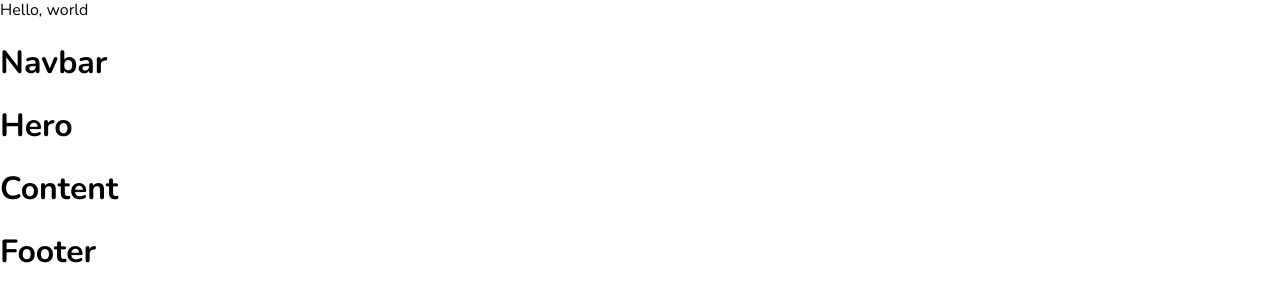
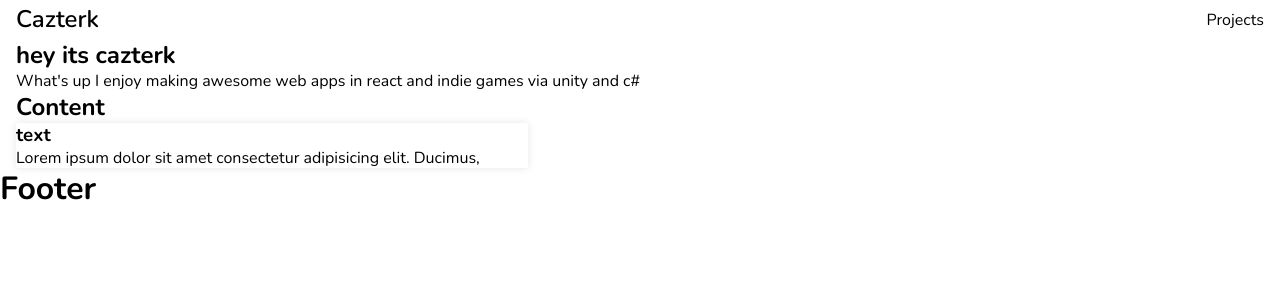
Before and after one commit to cazterk/landing-page-v0.2, a Gatsby site: page / in a window 1280 px wide. Built offline with nearby package versions, Linux system fonts and the light colour scheme; Gatsby itself is replaced by a stand-in of ours.

Commit message:
scaffolded nav and content section

```diff
--- a/src/assets/scss/_global.scss
+++ b/src/assets/scss/_global.scss
@@ -16,3 +16,10 @@ body {
   padding: 0;
   background-color: #fff;
 }
+
+h1,
+h2,
+h3,
+p {
+  margin: 0;
+}
--- /dev/null
+++ b/src/assets/scss/content.scss
@@ -0,0 +1,17 @@
+.content {
+  padding: 0 1em;
+
+  .card {
+    display: flex;
+    flex-direction: column;
+    cursor: pointer;
+    flex: 1 0 19em;
+    max-width: 32em;
+    overflow: hidden;
+    border-radius: 2px;
+    background: white;
+    color: black;
+    box-shadow: 0 0 8px 0 rgb(0 0 0 / 10%);
+    font-size: 1rem;
+  }
+}
--- /dev/null
+++ b/src/assets/scss/hero.scss
@@ -0,0 +1,5 @@
+@import "global";
+
+.hero {
+  padding: 0 1em;
+}
--- /dev/null
+++ b/src/assets/scss/navbar.scss
@@ -0,0 +1,25 @@
+@import "global";
+
+.navbar {
+  display: flex;
+  justify-content: space-between;
+  align-items: center;
+  height: 5vh;
+  padding: 1em;
+
+  &__logo {
+    a {
+      color: inherit;
+      text-decoration: none;
+      font-weight: 600;
+      font-size: 1.5em;
+    }
+  }
+
+  &__menu {
+    a {
+      color: inherit;
+      text-decoration: none;
+    }
+  }
+}
--- a/src/components/content.js
+++ b/src/components/content.js
@@ -1,9 +1,22 @@
 import React from "react";
+import "../assets/scss/content.scss";
 
 export default function Content() {
   return (
     <div>
-      <h1>Content</h1>
+      <div className="content">
+        <div className="content__title">
+          <h2>Content</h2>
+          <div className="card">
+            <div className="card__title">
+              <h3>text</h3>
+            </div>
+            <div className="card__excerpt">
+              Lorem ipsum dolor sit amet consectetur adipisicing elit. Ducimus,
+            </div>
+          </div>
+        </div>
+      </div>
     </div>
   );
 }
--- a/src/components/hero.js
+++ b/src/components/hero.js
@@ -1,9 +1,18 @@
 import React from "react";
+import "../assets/scss/hero.scss";
 
 export default function Hero() {
   return (
     <div>
-      <h1>Hero</h1>
+      <div className="hero">
+        <h2 className="hero__title">
+          hey its <span>cazterk</span>
+        </h2>
+        <p className="hero__para">
+          What's up I enjoy making awesome web apps in react and indie games via
+          unity and c#
+        </p>
+      </div>
     </div>
   );
 }
--- a/src/components/navbar.js
+++ b/src/components/navbar.js
@@ -1,9 +1,20 @@
 import React from "react";
+import "../assets/scss/navbar.scss";
 
 export default function Navbar() {
   return (
     <div>
-      <h1>Navbar</h1>
+      <div className="navbar">
+        <div className="navbar__logo">
+          <a href="#">Cazterk</a>
+        </div>
+        <div className="navbar__menu">
+          <a href="#" className="">
+            Projects
+          </a>
+          <a href="#" className=""></a>
+        </div>
+      </div>
     </div>
   );
 }
--- a/src/pages/index.js
+++ b/src/pages/index.js
@@ -9,7 +9,6 @@ require("typeface-nunito");
 export default function Home() {
   return (
     <div>
-      Hello, world
       <Navbar />
       <Hero />
       <Content />
```
